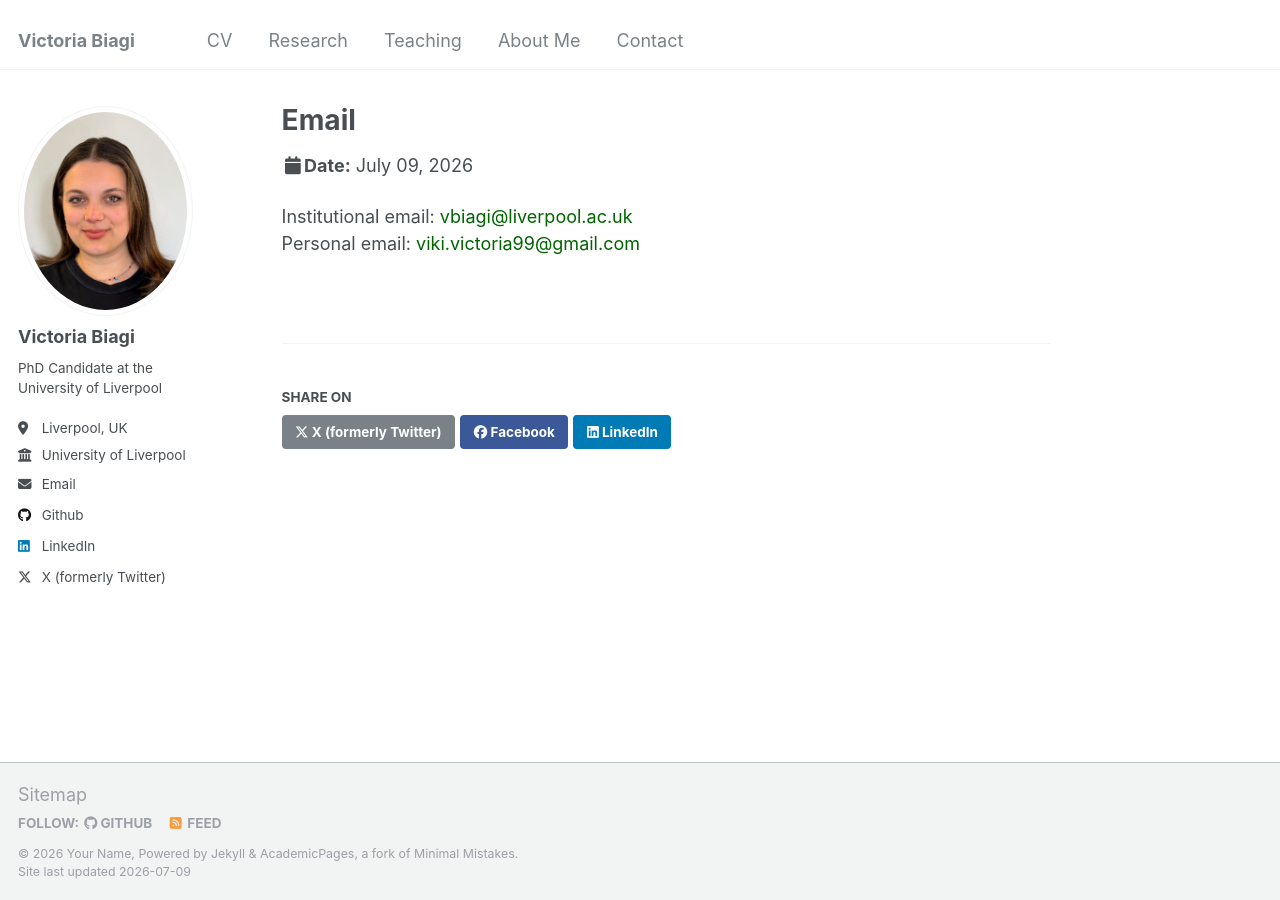
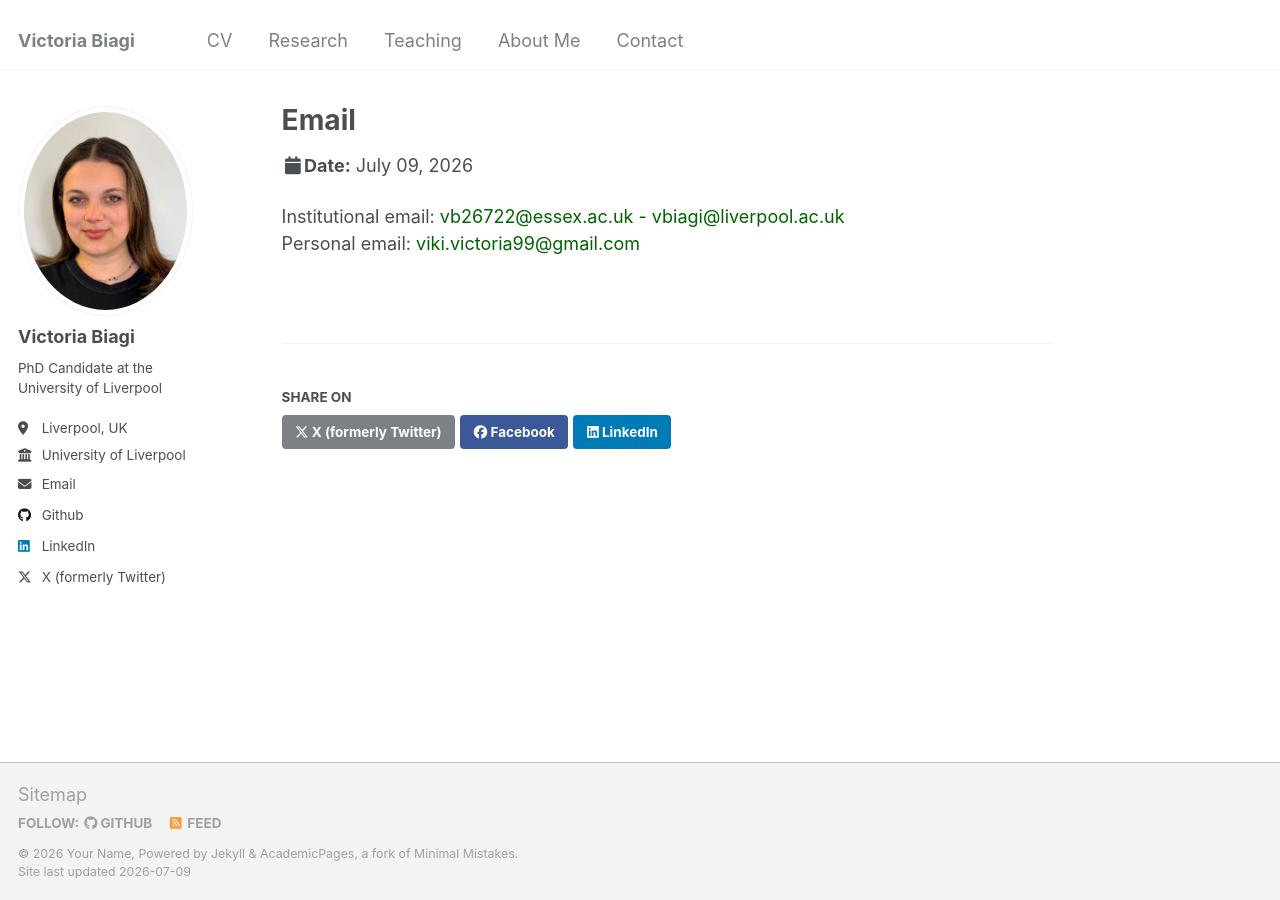
Before and after one commit to victoriabiagi/victoriabiagi.github.io, a Jekyll site: the page built from _talks/talk-1.md, in a window 1280 px wide. Built offline with Jekyll 4.4.1, drawn with Linux system fonts in a browser that asks for light colours.

Commit message:
Update talk-1.md

```diff
--- a/_talks/talk-1.md
+++ b/_talks/talk-1.md
@@ -3,5 +3,5 @@ title: "Email"
 collection: talks
 type: "Talk"
 ---
-Institutional email: <span style="color: #006400;">vbiagi@liverpool.ac.uk</span><br>
+Institutional email: <span style="color: #006400;">vb26722@essex.ac.uk - vbiagi@liverpool.ac.uk</span><br>
 Personal email: <span style="color: #006400;">viki.victoria99@gmail.com</span>
```
